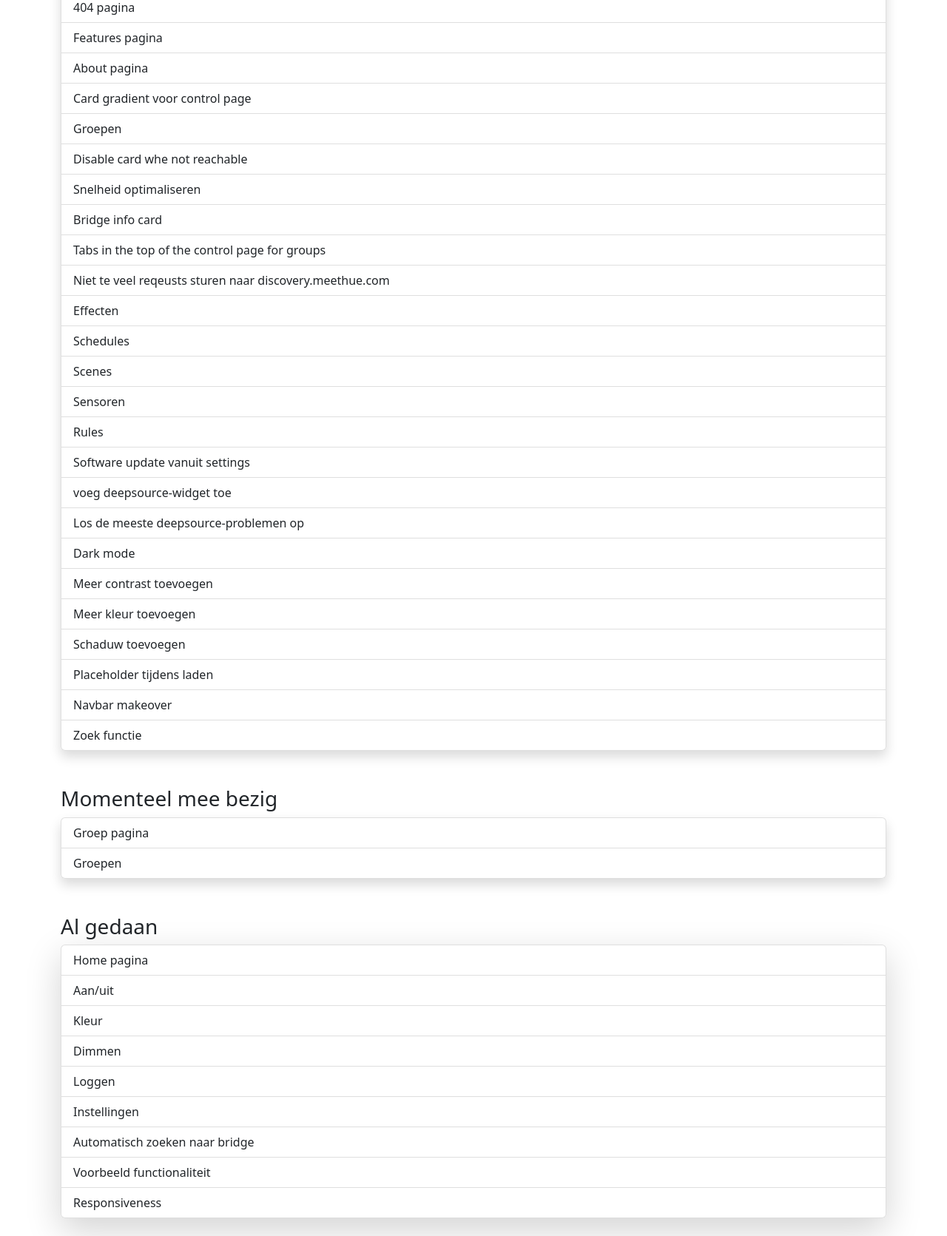
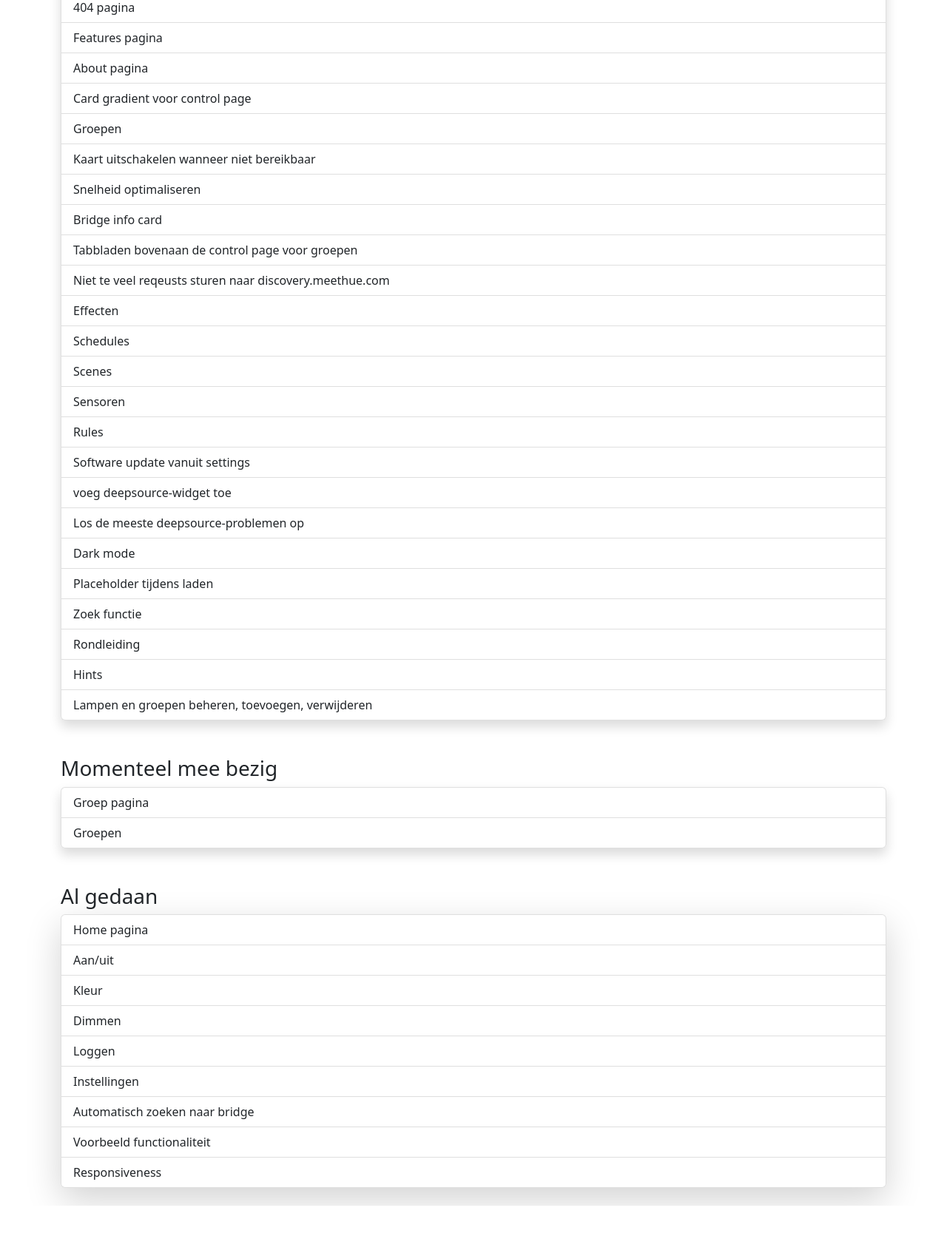
Before and after one commit to woutvos/Hue-control-site, a Flask app: page / in a window 1280 px wide. Shown: the part 1142-2813 px from the top of the page at 74% size. After the commit the page ends 2772 px from the top, so only its background shows below. Run offline with Flask 2, Linux system fonts and the light colour scheme.

```diff
--- a/templates/home.html
+++ b/templates/home.html
@@ -35,10 +35,10 @@
             <li class="list-group-item">About pagina</li>
             <li class="list-group-item">Card gradient voor control page</li>
             <li class="list-group-item">Groepen</li>
-            <li class="list-group-item">Disable card whe not reachable</li>
+            <li class="list-group-item">Kaart uitschakelen wanneer niet bereikbaar</li>
             <li class="list-group-item">Snelheid optimaliseren</li>
             <li class="list-group-item">Bridge info card</li>
-            <li class="list-group-item">Tabs in the top of the control page for groups</li>
+            <li class="list-group-item">Tabbladen bovenaan de control page voor groepen</li>
             <li class="list-group-item">Niet te veel reqeusts sturen naar discovery.meethue.com</li>
             <li class="list-group-item">Effecten</li>
             <li class="list-group-item">Schedules</li>
@@ -49,12 +49,11 @@
             <li class="list-group-item">voeg deepsource-widget toe</li>
             <li class="list-group-item">Los de meeste deepsource-problemen op</li>
             <li class="list-group-item">Dark mode</li>
-            <li class="list-group-item">Meer contrast toevoegen</li>
-            <li class="list-group-item">Meer kleur toevoegen</li>
-            <li class="list-group-item">Schaduw toevoegen</li>
             <li class="list-group-item">Placeholder tijdens laden</li>
-            <li class="list-group-item">Navbar makeover</li>
             <li class="list-group-item">Zoek functie</li>
+            <li class="list-group-item">Rondleiding</li>
+            <li class="list-group-item">Hints</li>
+            <li class="list-group-item">Lampen en groepen beheren, toevoegen, verwijderen</li>
         </div>
 
         <h3 class="mt-5">Momenteel mee bezig</h3>
@@ -66,15 +65,15 @@
             <!-- Disabled item's-->
         <h3 class="mt-5">Al gedaan</h3>
         <div class="list-group shadow-lg">
-            <li class="list-group-item list-group-item-action">Home pagina</li>
-            <li class="list-group-item list-group-item-action">Aan/uit</li>
-            <li class="list-group-item list-group-item-action">Kleur</li>
-            <li class="list-group-item list-group-item-action">Dimmen</li>
-            <li class="list-group-item list-group-item-action">Loggen</li>
-            <li class="list-group-item list-group-item-action">Instellingen</li>
-            <li class="list-group-item list-group-item-action">Automatisch zoeken naar bridge</li>
-            <li class="list-group-item list-group-item-action">Voorbeeld functionaliteit</li>
-            <li class="list-group-item list-group-item-action">Responsiveness</li>
+            <a class="list-group-item list-group-item-action" href="{{ url_for('home') }}">Home pagina</a>
+            <a class="list-group-item list-group-item-action" href="{{ url_for('control_page') }}">Aan/uit</a>
+            <a class="list-group-item list-group-item-action" href="{{ url_for('control_page') }}">Kleur</a>
+            <a class="list-group-item list-group-item-action" href="{{ url_for('control_page') }}">Dimmen</a>
+            <li class="list-group-item">Loggen</li>
+            <a class="list-group-item list-group-item-action" href="{{ url_for('settings') }}">Instellingen</a>
+            <a class="list-group-item list-group-item-action" href="{{ url_for('settings') }}">Automatisch zoeken naar bridge</a>
+            <a class="list-group-item list-group-item-action" href="{{ url_for('settings') }}">Voorbeeld functionaliteit</a>
+            <li class="list-group-item">Responsiveness</li>
         </div>
     </div>
 {% endblock content %}
```
